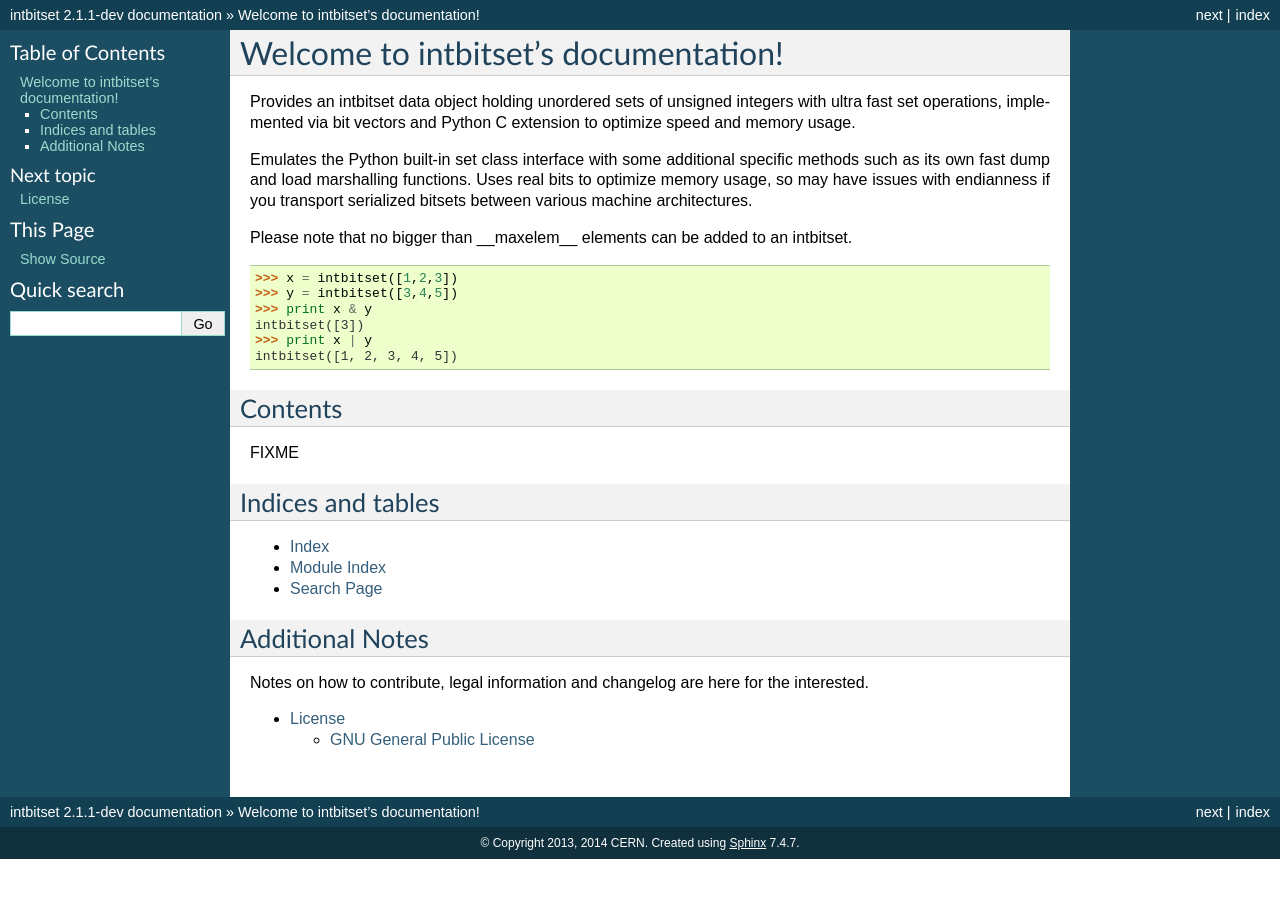
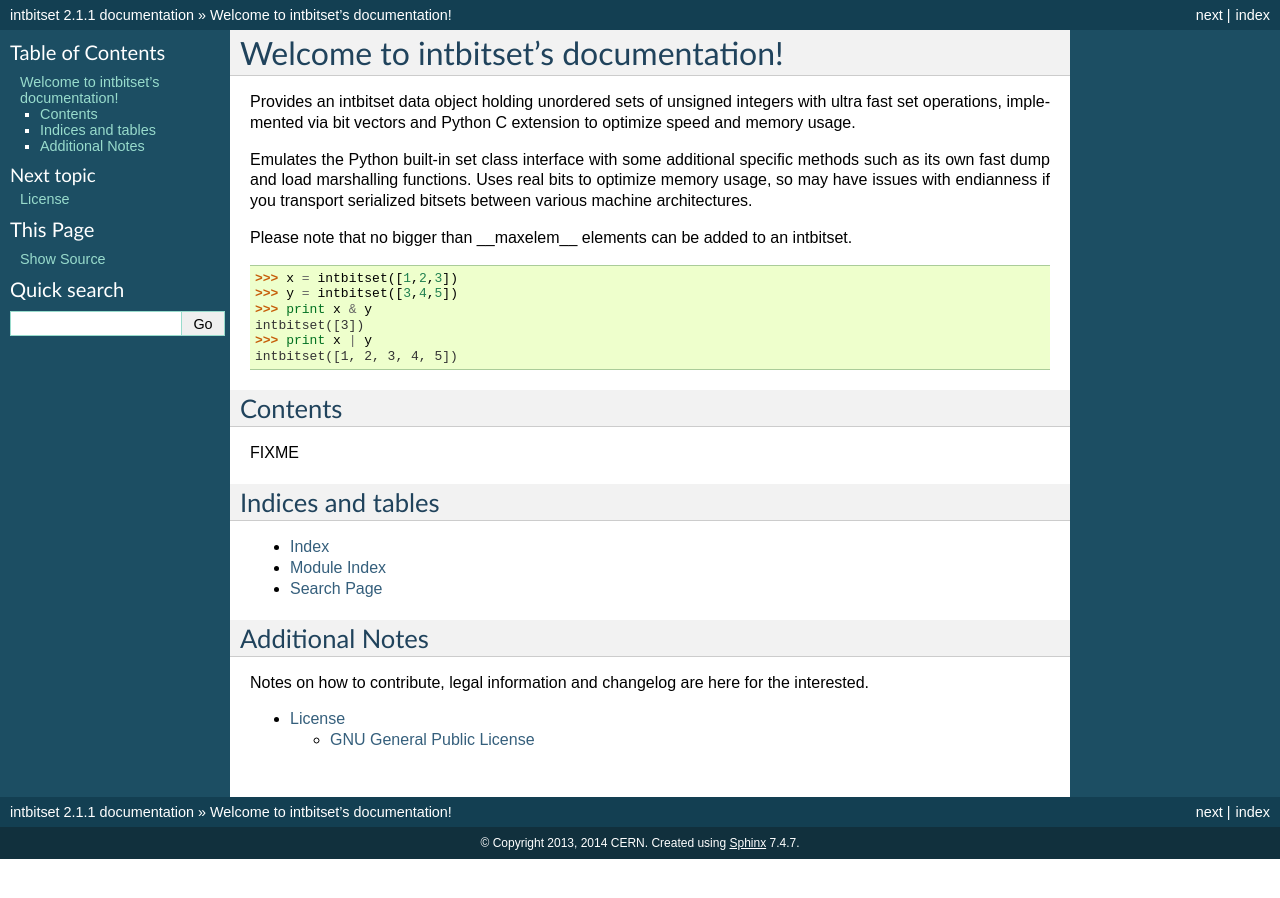
Before and after one commit to inveniosoftware-contrib/intbitset, a Sphinx documentation site: the page built from docs/index.rst, in a window 1280 px wide. Built offline with Sphinx 7.4.7, drawn with Linux system fonts in a browser that asks for light colours; pages that are not in the unit, such as notebooks, are missing from menus.

Commit message:
Release 2.1.1
Signed-off-by: Samuele Kaplun <samuele.kaplun@cern.ch>

```diff
--- a/docs/conf.py
+++ b/docs/conf.py
@@ -50,7 +50,7 @@ copyright = u'2013, 2014 CERN'
 # The short X.Y version.
 version = '2.1.1'
 # The full version, including alpha/beta/rc tags.
-release = '2.1.1-dev'
+release = '2.1.1'
 
 # The language for content autogenerated by Sphinx. Refer to documentation
 # for a list of supported languages.
--- a/setup.py
+++ b/setup.py
@@ -27,7 +27,7 @@ from distutils.extension import Extension
 
 setup(
     name='intbitset',
-    version='2.1.1-dev',
+    version='2.1.1',
     url='http://github.com/inveniosoftware/intbitset/',
     license='GPLv2',
     author='Invenio collaboration',
@@ -62,6 +62,7 @@ setup(
         'Programming Language :: Python :: 2.7',
         'Programming Language :: Python :: 3.3',
         'Programming Language :: Python :: 3.4',
+        'Development Status :: 5 - Production/Stable',
     ],
     test_suite='nose.collector',
     tests_require=['nose', 'coverage'],
```
Also changed, not shown: 1 other file.
